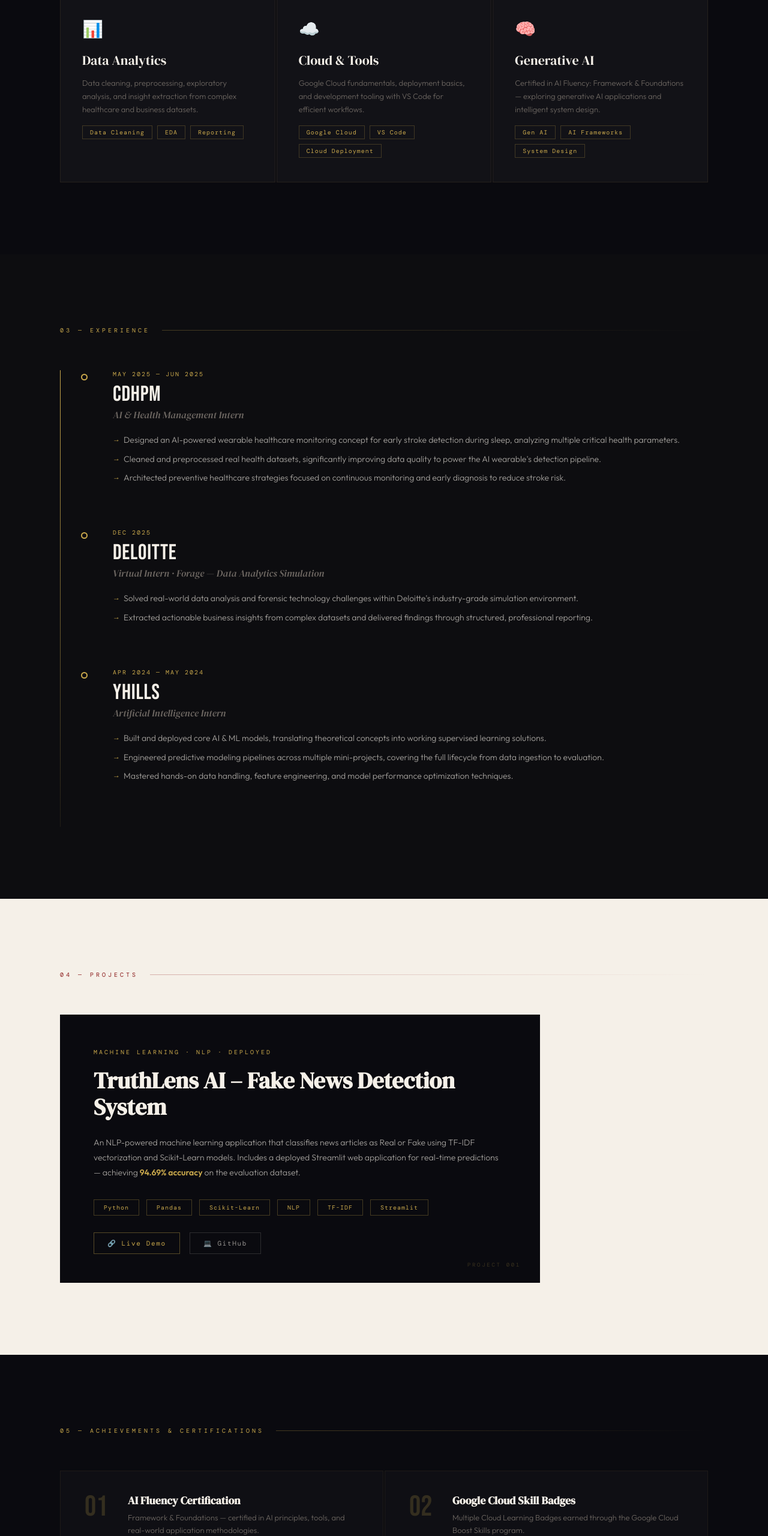
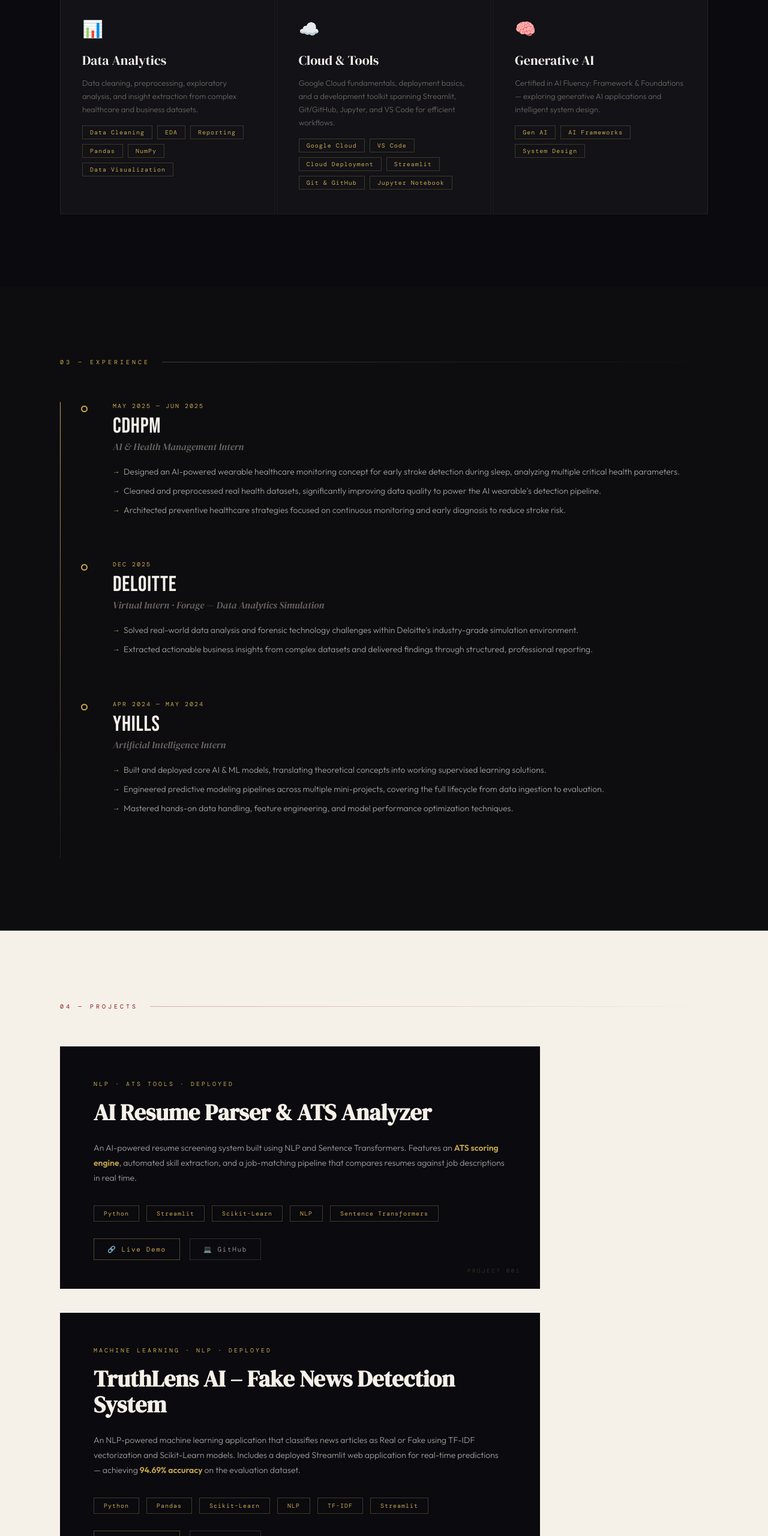
Before and after one commit to ds-nandusree/portfolio, a plain HTML site: page index.html in a window 1280 px wide. Shown: the part 2140-4700 px from the top of the page at 60% size. Drawn offline with nearby package versions, Linux system fonts and the light colour scheme; a web font is replaced by a local one.

Commit message:
Update index.html

```diff
--- a/index.html
+++ b/index.html
@@ -790,16 +790,22 @@
           <span class="skill-tag">Data Cleaning</span>
           <span class="skill-tag">EDA</span>
           <span class="skill-tag">Reporting</span>
+          <span class="skill-tag">Pandas</span>
+          <span class="skill-tag">NumPy</span>
+          <span class="skill-tag">Data Visualization</span>
         </div>
       </div>
       <div class="skill-card reveal">
         <span class="skill-icon">☁️</span>
         <div class="skill-title">Cloud & Tools</div>
-        <p style="font-size:13px;color:var(--muted);line-height:1.7;">Google Cloud fundamentals, deployment basics, and development tooling with VS Code for efficient workflows.</p>
+        <p style="font-size:13px;color:var(--muted);line-height:1.7;">Google Cloud fundamentals, deployment basics, and a development toolkit spanning Streamlit, Git/GitHub, Jupyter, and VS Code for efficient workflows.</p>
         <div class="skill-tags">
           <span class="skill-tag">Google Cloud</span>
           <span class="skill-tag">VS Code</span>
           <span class="skill-tag">Cloud Deployment</span>
+          <span class="skill-tag">Streamlit</span>
+          <span class="skill-tag">Git & GitHub</span>
+          <span class="skill-tag">Jupyter Notebook</span>
         </div>
       </div>
       <div class="skill-card reveal">
@@ -862,6 +868,22 @@
 <section id="projects">
   <div class="section-inner">
     <div class="section-label">04 — Projects</div>
+    <div class="project-card reveal" style="margin-bottom:40px;">
+      <div class="project-label">NLP · ATS Tools · Deployed</div>
+      <h3 class="project-title">AI Resume Parser & ATS Analyzer</h3>
+      <p class="project-desc">An AI-powered resume screening system built using NLP and Sentence Transformers. Features an <strong style="color:var(--gold);">ATS scoring engine</strong>, automated skill extraction, and a job-matching pipeline that compares resumes against job descriptions in real time.</p>
+      <div class="project-tech">
+        <span class="tech-pill">Python</span>
+        <span class="tech-pill">Streamlit</span>
+        <span class="tech-pill">Scikit-Learn</span>
+        <span class="tech-pill">NLP</span>
+        <span class="tech-pill">Sentence Transformers</span>
+      </div>
+      <div style="margin-top:28px;display:flex;gap:16px;flex-wrap:wrap;">
+        <a href="https://ai-resume-parser-ats-system-fbs6ozg98uruuuokzxqovo.streamlit.app/" target="_blank" style="font-family:'DM Mono',monospace;font-size:11px;letter-spacing:0.15em;color:var(--gold);border:1px solid rgba(201,168,76,0.4);padding:10px 22px;text-decoration:none;">🔗 Live Demo</a>
+        <a href="https://github.com/ds-nandusree/AI-Resume-Parser-ATS-System" target="_blank" style="font-family:'DM Mono',monospace;font-size:11px;letter-spacing:0.15em;color:rgba(245,240,232,0.6);border:1px solid rgba(245,240,232,0.15);padding:10px 22px;text-decoration:none;">💻 GitHub</a>
+      </div>
+    </div>
     <div class="project-card reveal">
       <div class="project-label">Machine Learning · NLP · Deployed</div>
       <h3 class="project-title">TruthLens AI – Fake News Detection System</h3>
@@ -927,6 +949,20 @@
         <div class="ach-content">
           <h4>Academic Excellence</h4>
           <p>Maintaining a stellar 9.82 CGPA in B.Tech CSE at The Apollo University — top of the cohort.</p>
+        </div>
+      </div>
+      <div class="ach-item reveal">
+        <div class="ach-num">07</div>
+        <div class="ach-content">
+          <h4>NPTEL – Data Science for Engineers <span style="color:var(--gold);">· Elite</span></h4>
+          <p>IIT Madras — Elite certification covering data analysis, statistics, and core data science foundations for engineers.</p>
+        </div>
+      </div>
+      <div class="ach-item reveal">
+        <div class="ach-num">08</div>
+        <div class="ach-content">
+          <h4>NPTEL – Machine Learning <span style="color:var(--gold);">· Elite</span></h4>
+          <p>IIT Kharagpur — Elite certification covering core machine learning algorithms, theory, and practical implementation.</p>
         </div>
       </div>
     </div>
```
